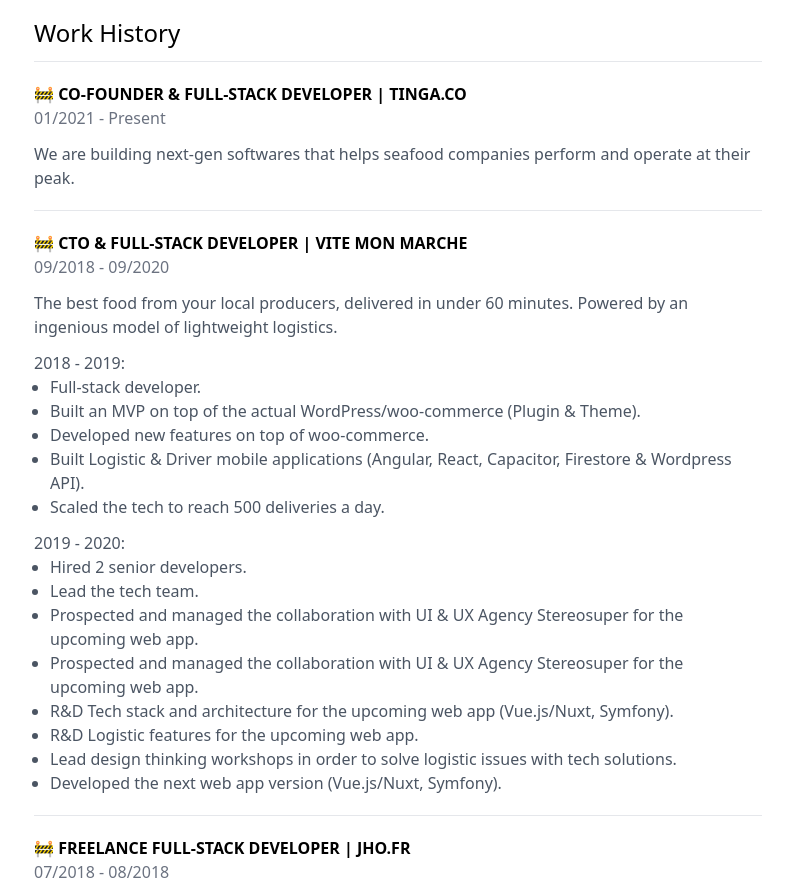
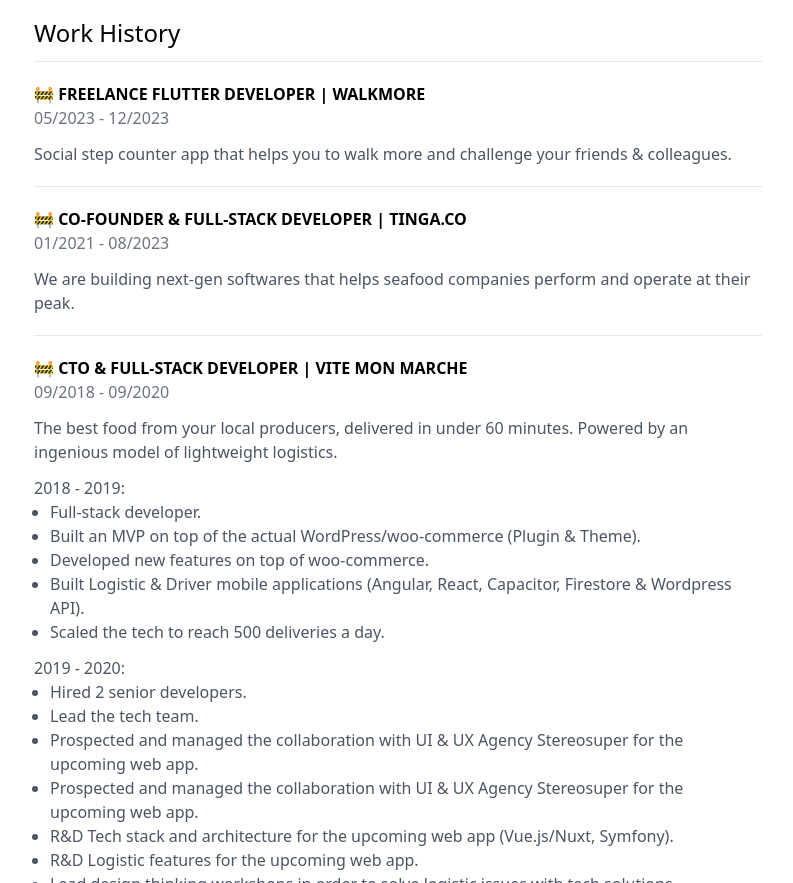
Before and after one commit to btribouillet/btribouillet.github.io, a website: page index.html in a window 1280 px wide. Shown: the part 957-1840 px from the top of the page, without its empty margins (242-1035 px from the left). Drawn offline with Linux system fonts and the light colour scheme.

Commit message:
Walkmore exp added

```diff
--- a/index.html
+++ b/index.html
@@ -135,9 +135,20 @@
 
         <div class="mb-5 pb-5 border-b">
           <strong class="text-black"
+            >🚧 FREELANCE FLUTTER DEVELOPER | WALKMORE</strong
+          >
+          <p class="mb-3 text-gray-500">05/2023 - 12/2023</p>
+          <p>
+            Social step counter app that helps you to walk more and challenge
+            your friends & colleagues.
+          </p>
+        </div>
+
+        <div class="mb-5 pb-5 border-b">
+          <strong class="text-black"
             >🚧 CO-FOUNDER & FULL-STACK DEVELOPER | TINGA.CO</strong
           >
-          <p class="mb-3 text-gray-500">01/2021 - Present</p>
+          <p class="mb-3 text-gray-500">01/2021 - 08/2023</p>
           <p>
             We are building next-gen softwares that helps seafood companies
             perform and operate at their peak.
```
